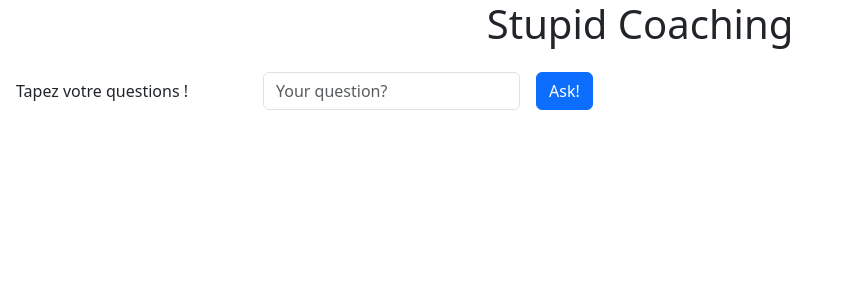
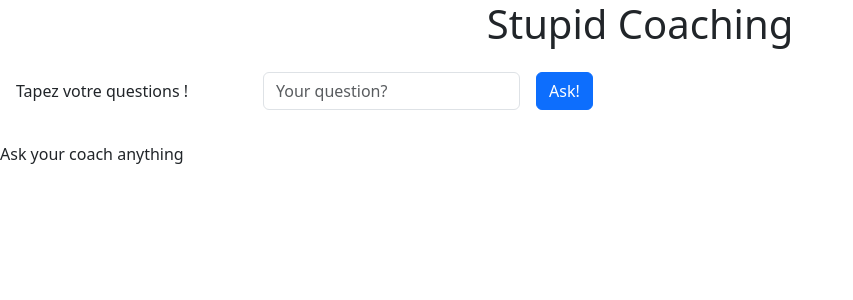
Before and after one commit to m-marguerite/rails-stupid-coaching, a Rails app: page /ask in a window 1280 px wide. Shown: the top 300 px of the page, without its empty margins (0-853 px from the left). Run offline with Rails 7, Linux system fonts and the light colour scheme; some libraries are stand-ins or nearby versions.

Commit message:
exo_update

```diff
--- a/app/views/questions/ask.html.erb
+++ b/app/views/questions/ask.html.erb
@@ -11,3 +11,5 @@
     <button type="submit" class="btn btn-primary mb-3">Ask!</button>
   </div>
 </form>
+
+<p>Ask your coach anything</p>
```
